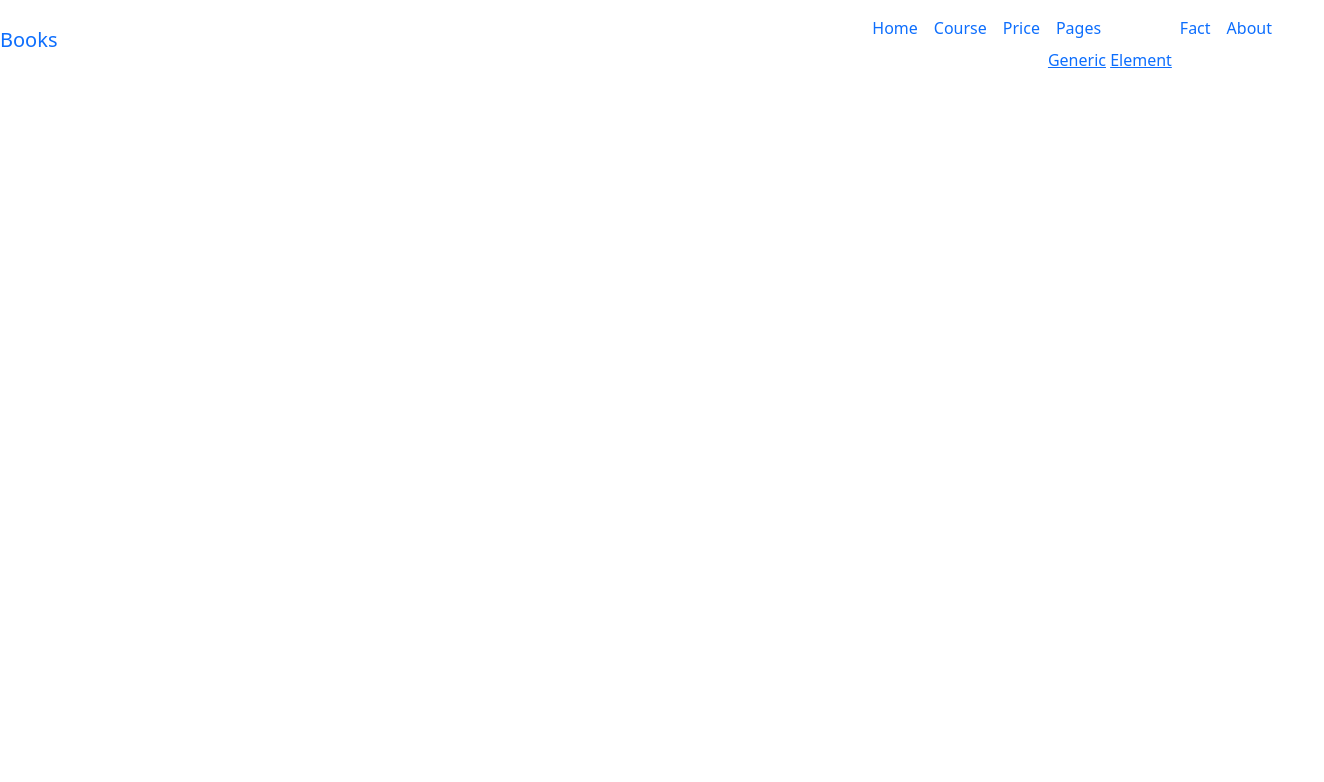
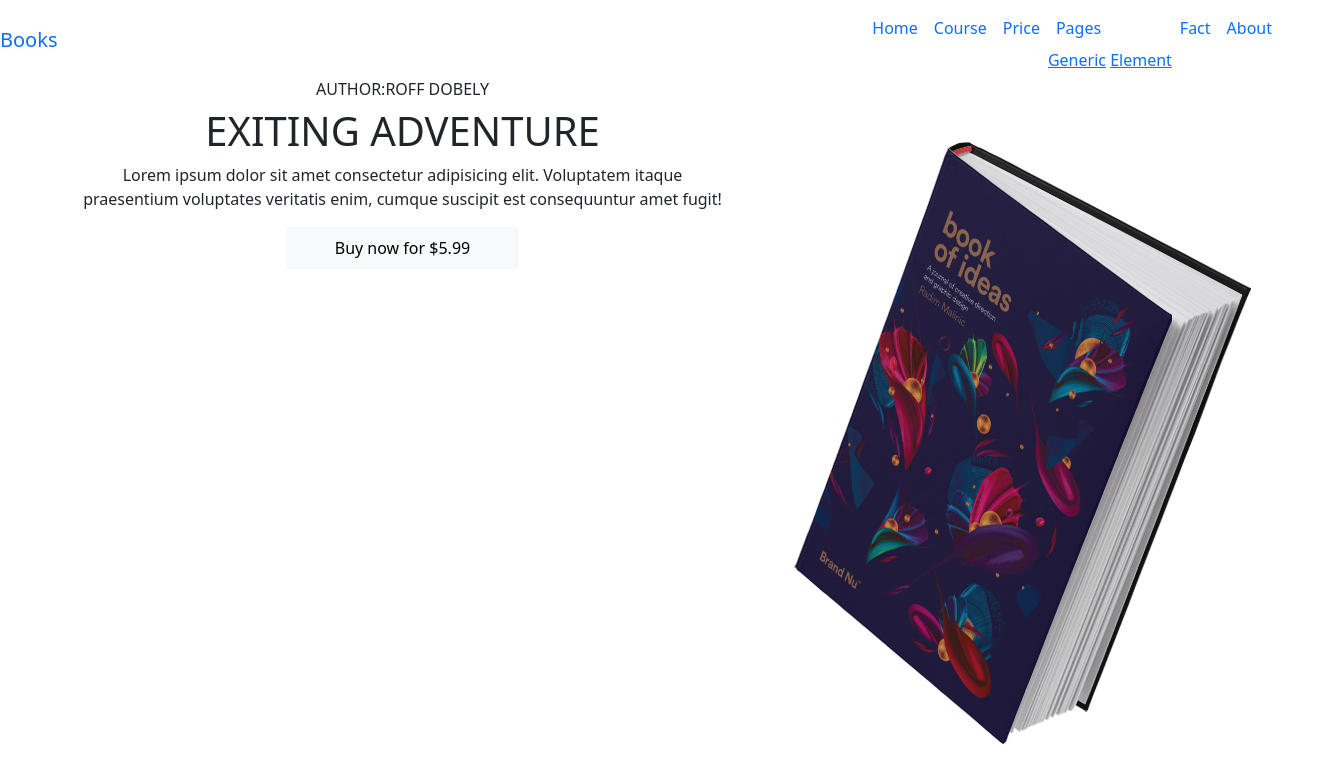
Before and after one commit to najmulmyself/Books, a plain HTML site: page src/index.html in a window 1280 px wide. Shown: the whole page, 1324 px wide, since content can reach past the window. Drawn offline with nearby package versions, Linux system fonts and the light colour scheme.

Commit message:
header layout added

```diff
--- a/src/index.html
+++ b/src/index.html
@@ -62,6 +62,20 @@
           </div>
         </nav>
       </div>
+
+      <div class="container text-center">
+          <div class="row">
+              <div class="col-md-7 col-sm-12">
+                  <h6>AUTHOR:ROFF DOBELY</h6>
+                  <h1>EXITING ADVENTURE</h1>
+                  <p>Lorem ipsum dolor sit amet consectetur adipisicing elit. Voluptatem itaque praesentium voluptates veritatis enim, cumque suscipit est consequuntur amet fugit!</p>
+                  <button class="btn btn-light px-5 py-2">Buy now for $5.99</button>
+              </div>
+              <div class="col-md-5 col-sm-12 h-25">
+                  <img src="../assets/header-img.png" alt="" srcset="">
+              </div>
+          </div>
+      </div>
     </header>
     <main></main>
     <footer></footer>
```
